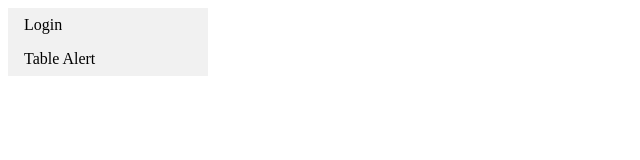
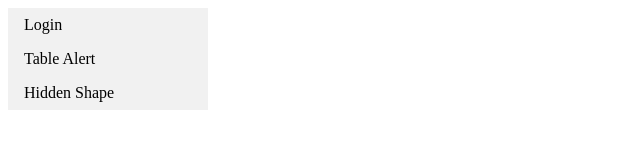
Before and after one commit to Harelazimtas/ExampleWebSunglasses, a plain HTML site: page index.html in a window 1280 px wide. Shown: the whole page, without its empty margins (0-640 px from the left). Drawn offline with Linux system fonts and the light colour scheme.

Commit message:
Update index.html

```diff
--- a/index.html
+++ b/index.html
@@ -9,6 +9,7 @@
     <ul>
      <li><a href="LoginMy.html">Login</a></li>
       <li><a href="tableAlert.html">Table Alert</a></li>
+      <li><a href="hiddenShape.html">Hidden Shape</a></li>
    </ul>
   </body>
 </html>
```
